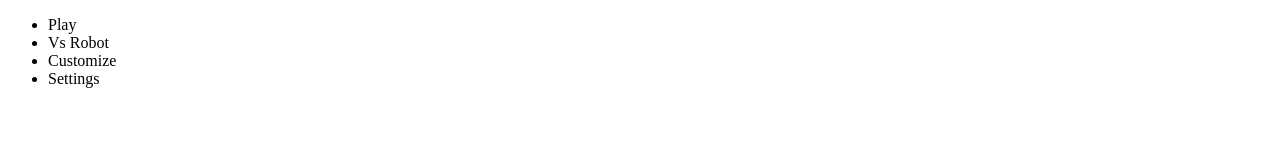
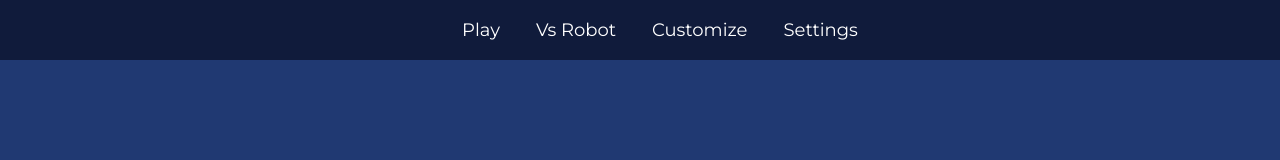
Before and after one commit to 2pa4ul2/Connect4.github.io, a plain HTML site: page index.html in a window 1280 px wide. Drawn offline with Linux system fonts and the light colour scheme.

Commit message:
Added the navbar

```diff
--- a/index.html
+++ b/index.html
@@ -4,16 +4,19 @@
     <meta charset="UTF-8">
     <meta name="viewport" content="width=device-width, initial-scale=1.0">
     <link rel="stylesheet" href="style.css">
+    <link rel="preconnect" href="https://fonts.googleapis.com">
+    <link rel="preconnect" href="https://fonts.gstatic.com" crossorigin>
+    <link href="https://fonts.googleapis.com/css2?family=Montserrat:wght@200;400;700&display=swap" rel="stylesheet">
     <title>Connect4</title>
 </head>
 <body>
     <header>
         <nav>
             <ul>
-                <li>Play</li>
-                <li>Vs Robot</li>
-                <li>Customize</li>
-                <li>Settings</li>
+                <a href=""><li>Play</li></a>
+                <a href=""><li>Vs Robot</li></a>
+                <a href=""><li>Customize</li></a>
+                <a href=""><li>Settings</li></a>
             </ul>
         </nav>
     </header>
--- a/style.css
+++ b/style.css
@@ -8,3 +8,33 @@
     --vs-matchcolor: #FF4A4A;
     --text-color:#ffffff;
 }
+
+body{
+    margin: 0;
+    padding: 0;
+    font-family:'Montserrat', sans-serif ;
+    font-weight: 400;
+    background-color: #203972;
+}
+
+nav{
+    width: 100vw;
+    height: 60px;
+    background-color: #101B3B;
+    position: fixed;
+    display: flex;
+    justify-content: center;
+    align-items: center;
+}
+
+a{
+    text-decoration: none;
+    color: #ffffff;
+}
+
+ul{
+    display: flex;
+    gap:2em;
+    list-style-type: none;
+    font-size: 18px;
+}
```
